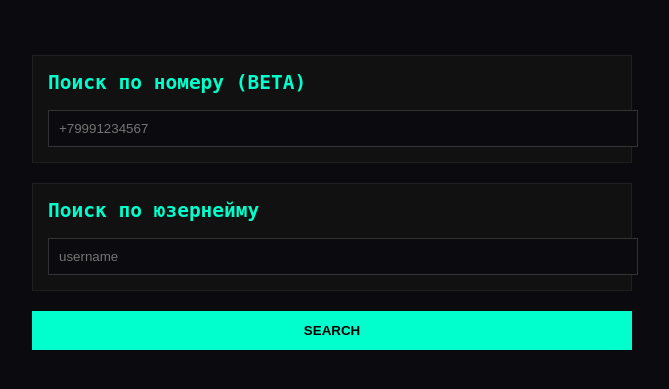
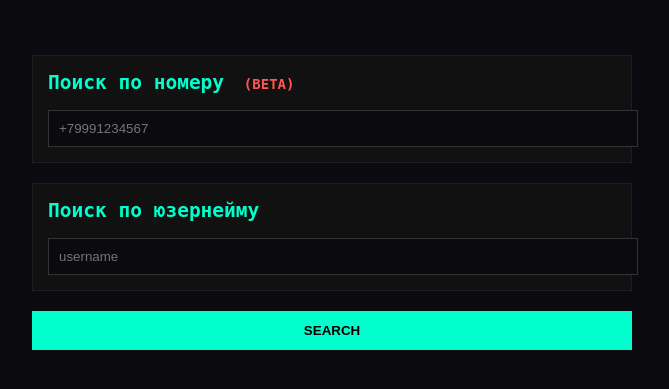
Before and after one commit to fuckarskiy/arkiyosint, a Flask app: page / in a window 1280 px wide. Shown: the part 89-478 px from the top of the page, without its empty margins (308-977 px from the left). Run offline with Flask 3, Linux system fonts and the light colour scheme.

Commit message:
Update style.css

```diff
--- a/static/style.css
+++ b/static/style.css
@@ -63,3 +63,10 @@ button:hover {
     text-decoration: none;
     margin-bottom: 8px;
 }
+
+.beta-text {
+    color: #ff5555;
+    font-weight: bold;
+    font-size: 14px;
+    margin-left: 8px;
+}
```
